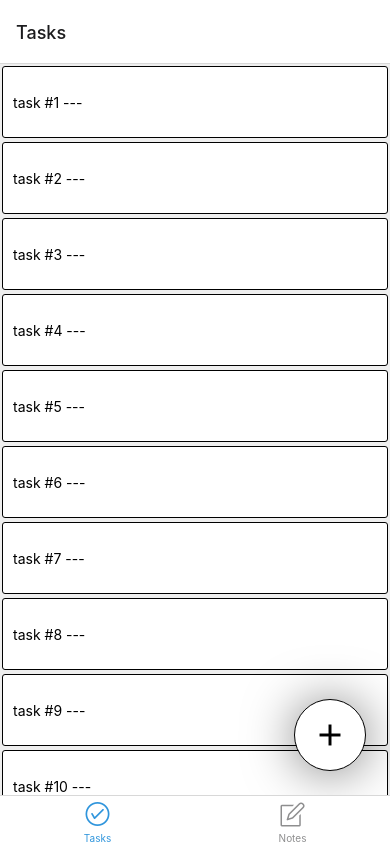
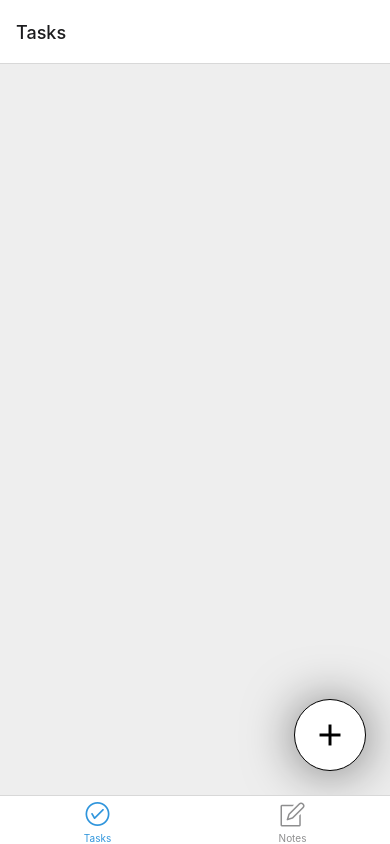
Before and after one commit to PaulMartynov/tasks-and-notes, a React Native app: screen /TabOne in a window 390 px wide. Built offline with nearby package versions, Linux system fonts and the light colour scheme; what expo-linking would draw is missing.

Commit message:
update tasks & notes stores

```diff
--- a/babel.config.js
+++ b/babel.config.js
@@ -2,5 +2,6 @@ module.exports = function (api) {
   api.cache(true);
   return {
     presets: ["babel-preset-expo"],
+    plugins: [["@babel/plugin-proposal-decorators", { legacy: true }]],
   };
 };
--- /dev/null
+++ b/components/AddButton.tsx
@@ -0,0 +1,43 @@
+import React from "react";
+import { Pressable, StyleSheet } from "react-native";
+import { MaterialIcons } from "@expo/vector-icons";
+
+type AddButtonProps = {
+  onPress: () => void;
+};
+
+export default function AddButton({ onPress }: AddButtonProps): JSX.Element {
+  return (
+    <Pressable
+      onPress={onPress}
+      style={({ pressed }) => ({
+        ...styles.addBtn,
+        opacity: pressed ? 0.85 : 1,
+      })}
+    >
+      <MaterialIcons name="add" size={36} color="black" />
+    </Pressable>
+  );
+}
+
+const styles = StyleSheet.create({
+  addBtn: {
+    width: 72,
+    height: 72,
+    backgroundColor: "#fff",
+    justifyContent: "center",
+    alignItems: "center",
+    borderRadius: 50,
+    borderStyle: "solid",
+    borderWidth: 1,
+    borderColor: "black",
+    position: "absolute",
+    bottom: 24,
+    right: 24,
+    elevation: 3,
+    shadowColor: "black",
+    shadowRadius: 50,
+    shadowOpacity: 0.5,
+    shadowOffset: { width: 0, height: 2 },
+  },
+});
--- a/components/TasksItem.tsx
+++ b/components/TasksItem.tsx
@@ -1,23 +1,38 @@
-import { StyleSheet } from "react-native";
+import { Pressable, StyleSheet } from "react-native";
 
 import React from "react";
-import { Text, View } from "./Themed";
+import { Text } from "./Themed";
 
 type TasksItemProps = {
   id: string;
   title: string;
+  onPress: (id: string) => void;
 };
 
-export default function TasksItem({ id, title }: TasksItemProps): JSX.Element {
+export default function TasksItem({
+  id,
+  title,
+  onPress,
+}: TasksItemProps): JSX.Element {
+  const selectItem = () => {
+    onPress(id);
+  };
   return (
-    <View style={styles.itemContainer}>
-      <Text>{`task #${id} ${title}`}</Text>
-    </View>
+    <Pressable
+      onPress={selectItem}
+      style={({ pressed }) => ({
+        ...styles.itemContainer,
+        opacity: pressed ? 0.5 : 1,
+      })}
+    >
+      <Text>{`#${id} ${title}`}</Text>
+    </Pressable>
   );
 }
 
 const styles = StyleSheet.create({
   itemContainer: {
+    backgroundColor: "#fff",
     justifyContent: "center",
     padding: 10,
     height: 72,
--- a/package.json
+++ b/package.json
@@ -39,6 +39,7 @@
   },
   "devDependencies": {
     "@babel/core": "^7.12.9",
+    "@babel/plugin-proposal-decorators": "^7.18.10",
     "@types/react": "~18.0.14",
     "@types/react-native": "~0.69.1",
     "@typescript-eslint/eslint-plugin": "5.33",
--- a/screens/ModalScreen.tsx
+++ b/screens/ModalScreen.tsx
@@ -1,33 +1,65 @@
 import { StatusBar } from "expo-status-bar";
 import { Platform, StyleSheet } from "react-native";
+import { observer } from "mobx-react-lite";
 
-import EditScreenInfo from "../components/EditScreenInfo";
 import { Text, View } from "../components/Themed";
+import { RootTabScreenProps } from "../types";
+import notes from "../store/notes";
+import tasks from "../store/tasks";
 
-export default function ModalScreen() {
+const ModalScreen = observer(({ navigation }: RootTabScreenProps<"Modal">) => {
   return (
     <View style={styles.container}>
-      <Text style={styles.title}>Modal</Text>
-      <View
-        style={styles.separator}
-        lightColor="#eee"
-        darkColor="rgba(255,255,255,0.1)"
-      />
-      <EditScreenInfo path="/screens/ModalScreen.tsx" />
-
-      {/* Use a light status bar on iOS to account for the black space above the modal */}
+      {notes.activeNote && (
+        <>
+          <Text style={styles.title}>{notes.activeNote.title}</Text>
+          <View
+            style={styles.separator}
+            lightColor="#eee"
+            darkColor="rgba(255,255,255,0.1)"
+          />
+        </>
+      )}
+      {tasks.activeTask && (
+        <>
+          <Text style={styles.title}>{tasks.activeTask.title}</Text>
+          <View
+            style={styles.separator}
+            lightColor="#eee"
+            darkColor="rgba(255,255,255,0.1)"
+          />
+        </>
+      )}
+      {!notes.activeNote && !tasks.activeTask && (
+        <>
+          <Text style={styles.title}>Error</Text>
+          <View
+            style={styles.separator}
+            lightColor="#eee"
+            darkColor="rgba(255,255,255,0.1)"
+          />
+          <Text
+            style={styles.errorText}
+            lightColor="rgba(0,0,0,0.8)"
+            darkColor="rgba(255,255,255,0.8)"
+          >
+            Task or note not selected!
+          </Text>
+        </>
+      )}
+      {/* Use a light status bar on iOS toj account for the black space above the modal */}
       <StatusBar style={Platform.OS === "ios" ? "light" : "auto"} />
     </View>
   );
-}
+});
 
 const styles = StyleSheet.create({
   container: {
     flex: 1,
-    alignItems: "center",
-    justifyContent: "center",
   },
   title: {
+    padding: 20,
+    textAlign: "center",
     fontSize: 20,
     fontWeight: "bold",
   },
@@ -36,4 +68,11 @@ const styles = StyleSheet.create({
     height: 1,
     width: "80%",
   },
+  errorText: {
+    fontSize: 17,
+    lineHeight: 24,
+    textAlign: "center",
+  },
 });
+
+export default ModalScreen;
--- a/screens/ScreenStyles.ts
+++ b/screens/ScreenStyles.ts
@@ -15,23 +15,4 @@ export const TabStyles = StyleSheet.create({
     height: 1,
     width: "80%",
   },
-  addBtn: {
-    width: 72,
-    height: 72,
-    backgroundColor: "#fff",
-    justifyContent: "center",
-    alignItems: "center",
-    borderRadius: 50,
-    borderStyle: "solid",
-    borderWidth: 1,
-    borderColor: "black",
-    position: "absolute",
-    bottom: 24,
-    right: 24,
-    elevation: 3,
-    shadowColor: "black",
-    shadowRadius: 50,
-    shadowOpacity: 0.5,
-    shadowOffset: { width: 0, height: 2 },
-  },
 });
--- a/screens/TabOneScreen.tsx
+++ b/screens/TabOneScreen.tsx
@@ -1,35 +1,47 @@
-import { FlatList, Pressable } from "react-native";
+import { FlatList } from "react-native";
 import { observer } from "mobx-react-lite";
 
-import { MaterialIcons } from "@expo/vector-icons";
 import * as React from "react";
 import { View } from "../components/Themed";
 import { RootTabScreenProps } from "../types";
 import { TabStyles } from "./ScreenStyles";
-import store from "../store/store";
+import tasksStore from "../store/tasks";
+import notesStore from "../store/notes";
 import TasksItem from "../components/TasksItem";
+import AddButton from "../components/AddButton";
 
 const TabOneScreen = observer(
   ({ navigation }: RootTabScreenProps<"TabOne">) => {
-    const { tasks } = store;
+    const selectTask = (id: string) => {
+      const task = tasksStore.tasks.find((t) => t.id === id);
+      if (task) {
+        notesStore.setActiveNote(null);
+        tasksStore.setActiveTask(task);
+        navigation.navigate("Modal");
+      }
+    };
+    const addTask = () => {
+      notesStore.setActiveNote(null);
+      tasksStore.setActiveTask(
+        {
+          id: `${Date.now()}`,
+          title: "New task",
+          checkList: [],
+        },
+        true
+      );
+      navigation.navigate("Modal");
+    };
     return (
       <View style={TabStyles.container}>
         <FlatList
-          data={tasks}
+          data={tasksStore.tasks}
           renderItem={({ item }) => (
-            <TasksItem id={item.id} title={item.title} />
+            <TasksItem id={item.id} title={item.title} onPress={selectTask} />
           )}
           keyExtractor={(item) => item.id}
         />
-        <Pressable
-          onPress={() => navigation.navigate("Modal")}
-          style={({ pressed }) => ({
-            ...TabStyles.addBtn,
-            opacity: pressed ? 0.85 : 1,
-          })}
-        >
-          <MaterialIcons name="add" size={36} color="black" />
-        </Pressable>
+        <AddButton onPress={addTask} />
       </View>
     );
   }
--- /dev/null
+++ b/store/notes.ts
@@ -0,0 +1,34 @@
+import { makeObservable, observable, action } from "mobx";
+
+class Notes {
+  isNew = false;
+
+  activeNote: Note | null = null;
+
+  notes: Note[] = [];
+
+  constructor() {
+    makeObservable(this, {
+      activeNote: observable,
+      notes: observable,
+      createNote: action,
+      setActiveNote: action,
+      deleteNote: action,
+    });
+  }
+
+  createNote(note: Note) {
+    this.notes = [note, ...this.notes];
+  }
+
+  setActiveNote(note: Note | null, isNew = false) {
+    this.activeNote = note;
+    this.isNew = isNew;
+  }
+
+  deleteNote(id: string) {
+    this.notes = this.notes.filter((n) => n.id !== id);
+  }
+}
+
+export default new Notes();
--- a/store/store.ts
+++ /dev/null
@@ -1,62 +0,0 @@
-import { makeObservable, observable, action } from "mobx";
-
-class Store {
-  activeTask: Task | null = null;
-
-  activeNote: Note | null = null;
-
-  notes: Note[] = [];
-
-  tasks: Task[] = [
-    { id: "1", title: "---", checkList: [] },
-    { id: "2", title: "---", checkList: [] },
-    { id: "3", title: "---", checkList: [] },
-    { id: "4", title: "---", checkList: [] },
-    { id: "5", title: "---", checkList: [] },
-    { id: "6", title: "---", checkList: [] },
-    { id: "7", title: "---", checkList: [] },
-    { id: "8", title: "---", checkList: [] },
-    { id: "9", title: "---", checkList: [] },
-    { id: "10", title: "---", checkList: [] },
-    { id: "11", title: "---", checkList: [] },
-    { id: "12", title: "---", checkList: [] },
-    { id: "13", title: "---", checkList: [] },
-    { id: "14", title: "---", checkList: [] },
-    { id: "15", title: "---", checkList: [] },
-    { id: "16", title: "---", checkList: [] },
-    { id: "17", title: "---", checkList: [] },
-    { id: "18", title: "---", checkList: [] },
-    { id: "19", title: "-8-", checkList: [] },
-  ];
-
-  constructor() {
-    makeObservable(this, {
-      activeTask: observable,
-      activeNote: observable,
-      notes: observable,
-      tasks: observable,
-      setActiveTask: action,
-      setActiveNote: action,
-      deleteTask: action,
-      deleteNote: action,
-    });
-  }
-
-  setActiveTask(task: Task) {
-    this.activeTask = task;
-  }
-
-  setActiveNote(note: Note) {
-    this.activeNote = note;
-  }
-
-  deleteTask(id: string) {
-    this.tasks = this.tasks.filter((t) => t.id !== id);
-  }
-
-  deleteNote(id: string) {
-    this.notes = this.notes.filter((n) => n.id !== id);
-  }
-}
-
-export default new Store();
--- /dev/null
+++ b/store/tasks.ts
@@ -0,0 +1,34 @@
+import { makeObservable, observable, action } from "mobx";
+
+class Tasks {
+  isNew = false;
+
+  activeTask: Task | null = null;
+
+  tasks: Task[] = [];
+
+  constructor() {
+    makeObservable(this, {
+      activeTask: observable,
+      tasks: observable,
+      createTask: action,
+      setActiveTask: action,
+      deleteTask: action,
+    });
+  }
+
+  createTask(task: Task) {
+    this.tasks = [task, ...this.tasks];
+  }
+
+  setActiveTask(task: Task | null, isNew = false) {
+    this.activeTask = task;
+    this.isNew = isNew;
+  }
+
+  deleteTask(id: string) {
+    this.tasks = this.tasks.filter((t) => t.id !== id);
+  }
+}
+
+export default new Tasks();
--- a/types.tsx
+++ b/types.tsx
@@ -30,6 +30,7 @@ export type RootStackScreenProps<Screen extends keyof RootStackParamList> =
 export type RootTabParamList = {
   TabOne: undefined;
   TabTwo: undefined;
+  Modal: undefined;
 };
 
 export type RootTabScreenProps<Screen extends keyof RootTabParamList> =
```
Also changed, not shown: screens/TabTwoScreen.tsx (+45 -21 lines), 1 other file (tests, documents, lock files or other folders).
